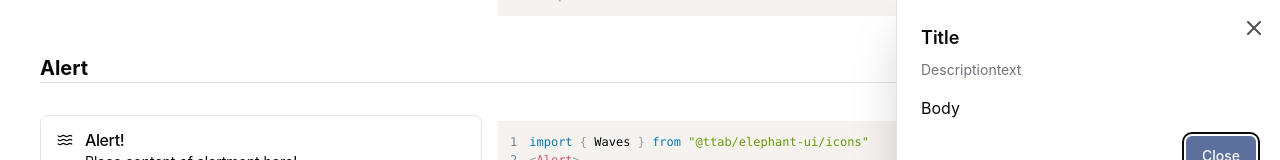
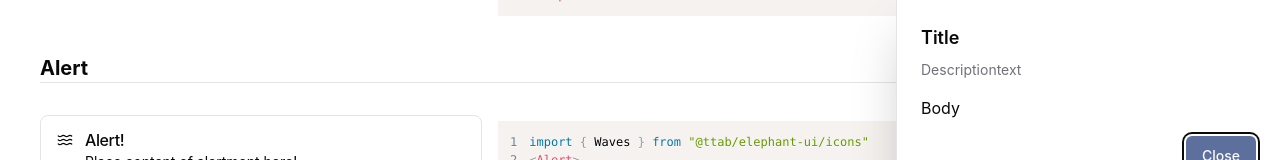
Before and after one commit to ttab/elephant-ui, a React (Vite) app: page / in a window 1280 px wide. Both pictures are taken after a click on the icon 52 px from the left and 2320 px from the top of the page. Shown: the part 1920-2080 px from the top of the page. Built offline with nearby package versions, Linux system fonts and the light colour scheme; a web font is replaced by a local one.

Commit message:
Added prop to disable standard close button when needed

```diff
--- a/src/components/ui/sheet.tsx
+++ b/src/components/ui/sheet.tsx
@@ -52,12 +52,12 @@ const sheetVariants = cva(
 
 interface SheetContentProps
   extends React.ComponentPropsWithoutRef<typeof SheetPrimitive.Content>,
-  VariantProps<typeof sheetVariants> {}
+  VariantProps<typeof sheetVariants> { }
 
 const SheetContent = React.forwardRef<
   React.ElementRef<typeof SheetPrimitive.Content>,
-SheetContentProps
->(({ side = 'right', className, children, ...props }, ref) => (
+  SheetContentProps & { defaultClose?: boolean }
+>(({ side = 'right', className, children, defaultClose = false, ...props }, ref) => (
   <SheetPortal>
     <SheetOverlay />
     <SheetPrimitive.Content
@@ -66,12 +66,15 @@ SheetContentProps
       {...props}
     >
       {children}
+
+      {defaultClose &&
         <SheetPrimitive.Close className="absolute right-2 top-2 rounded-sm opacity-70 ring-offset-background transition-opacity hover:opacity-100 focus:outline-none focus:ring-2 focus:ring-ring focus:ring-offset-2 disabled:pointer-events-none data-[state=open]:bg-secondary">
           <Button variant='ghost' className='w-9 px-0'>
             <X />
           </Button>
           <span className="sr-only">Close</span>
         </SheetPrimitive.Close>
+      }
     </SheetPrimitive.Content>
   </SheetPortal>
 ))
```
Lines whose indentation alone changed are shown as unchanged.
